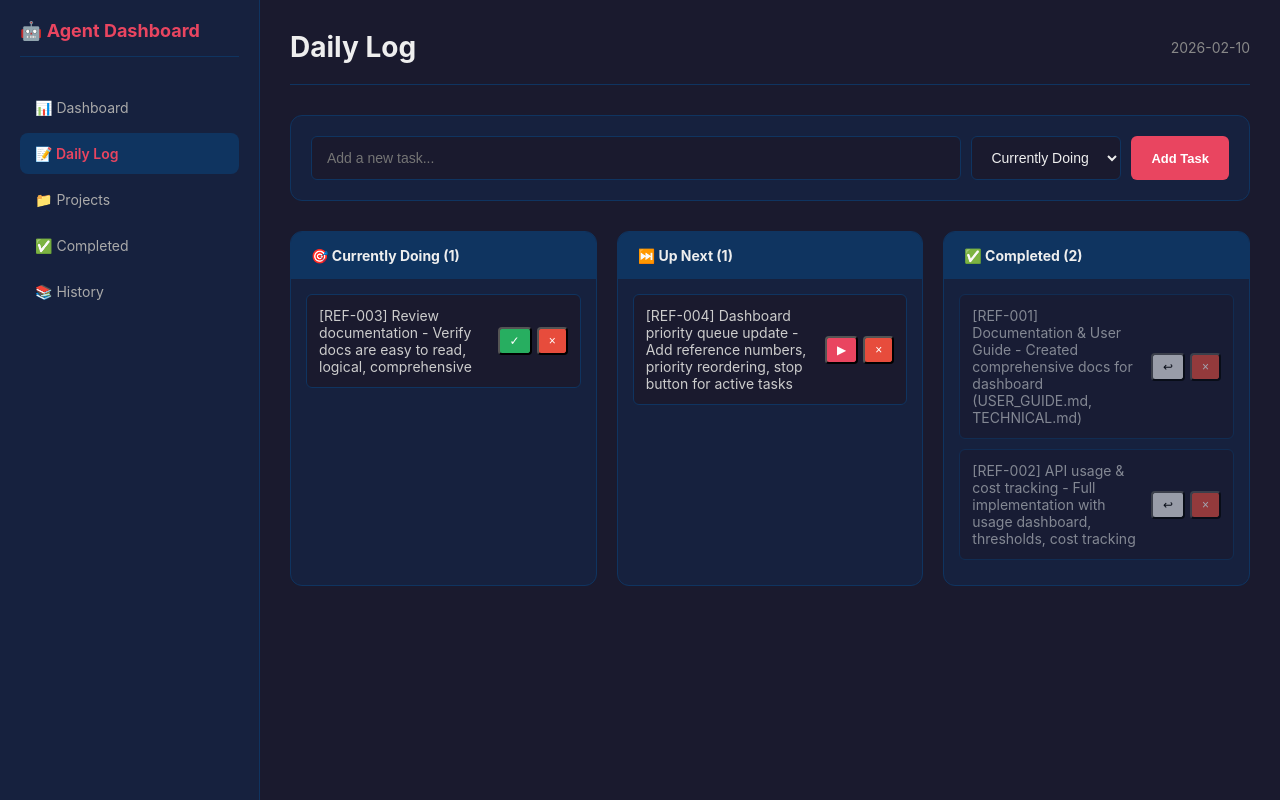
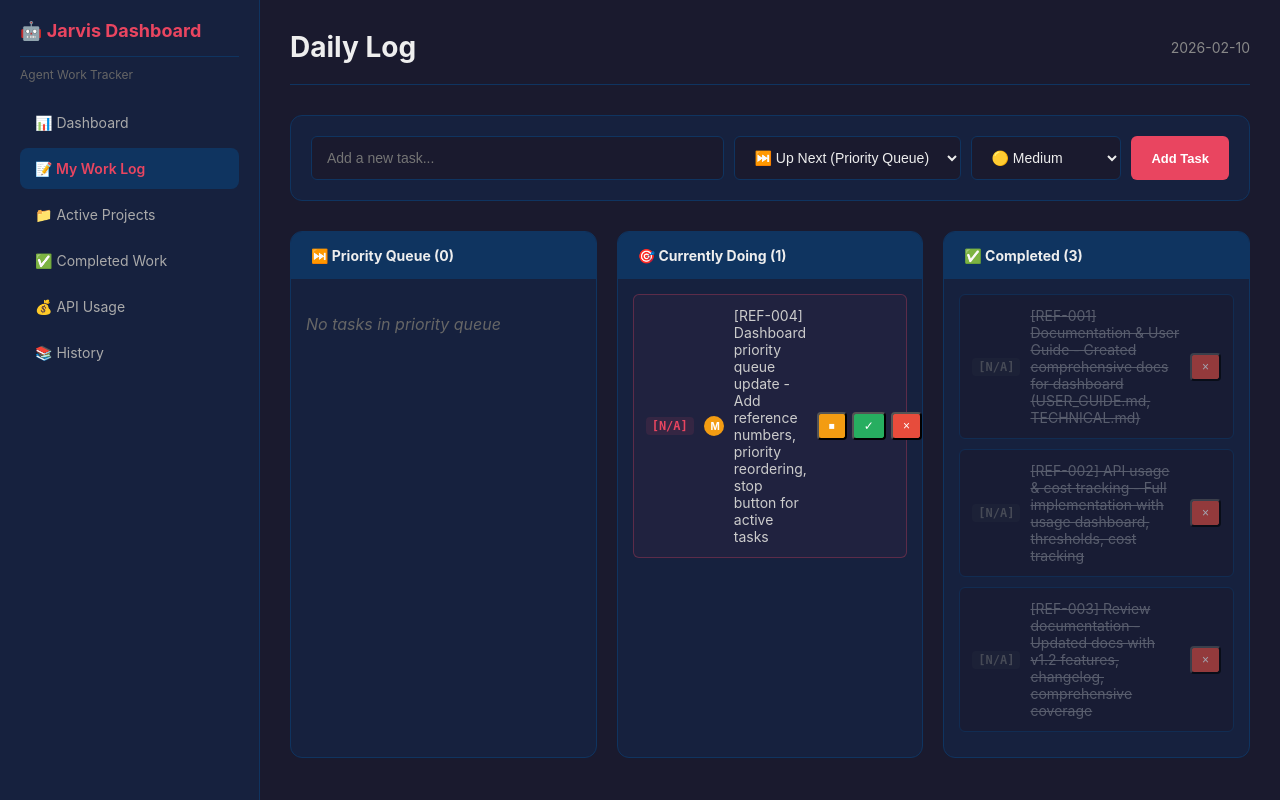
Before and after one commit to metalicrust/Kevins-OpenClaw-AI-Lab, a Flask app: page /daily-log in a window 1280 px wide. Run offline with Flask 3, Linux system fonts and the light colour scheme.

Commit message:
REF-004 Complete: Priority Queue Updates
Major dashboard enhancements:

Task Management:
- Auto-generated reference numbers (REF-001, REF-002, etc.)
- Priority levels (High/Medium/Low) with color coding
- Tasks now stored as objects with metadata (ref, text, priority, timestamps)

Priority Queue Controls:
- ↑ Move up in priority
- ↓ Move down in priority
- ▶ Start task (moves to Currently Doing)
- × Delete task

Currently Doing Controls:
- ⏹ Stop button (returns to queue)
- ✓ Complete button
- × Delete button

Visual Updates:
- Reference numbers displayed as [REF-XXX]
- Priority badges (H/M/L) with color coding
- Border colors indicate priority
- Active tasks highlighted
- Strikethrough for completed tasks

Backend Changes:
- generate_task_ref() for auto-numbering
- New routes: /reorder, /stop, /start
- Updated add_task with priority field
- Task objects with created/started/stopped timestamps

Next task will be REF-005

```diff
--- a/web-app/app.py
+++ b/web-app/app.py
@@ -131,6 +131,27 @@ def check_thresholds():
 
     return warnings
 
+def generate_task_ref():
+    """Generate next task reference number"""
+    logs = load_daily_logs()
+    max_ref = 0
+    for log in logs.values():
+        for task_list in [log.get('doing', []), log.get('next', []), log.get('completed', [])]:
+            for task in task_list:
+                if isinstance(task, dict) and 'ref' in task:
+                    try:
+                        ref_num = int(task['ref'].replace('REF-', ''))
+                        max_ref = max(max_ref, ref_num)
+                    except:
+                        pass
+                elif isinstance(task, str) and task.startswith('[REF-'):
+                    try:
+                        ref_num = int(task.split(']')[0].replace('[REF-', ''))
+                        max_ref = max(max_ref, ref_num)
+                    except:
+                        pass
+    return f"REF-{max_ref + 1:03d}"
+
 def get_or_create_today_log():
     today = datetime.now().strftime("%Y-%m-%d")
     logs = load_daily_logs()
@@ -183,6 +204,7 @@ def daily_log():
 def add_task():
     section = request.form.get('section', 'doing')
     task = request.form.get('task', '').strip()
+    priority = request.form.get('priority', 'medium')  # high, medium, low
 
     if task:
         logs = load_daily_logs()
@@ -191,10 +213,23 @@ def add_task():
         if today not in logs:
             logs[today] = {"date": today, "doing": [], "completed": [], "next": [], "notes": ""}
 
+        # Generate reference number
+        ref = generate_task_ref()
+
+        # Create task object with reference
+        task_obj = {
+            'ref': ref,
+            'text': task,
+            'priority': priority,
+            'created': datetime.now().isoformat(),
+            'started': None,
+            'stopped': None
+        }
+
         if section in logs[today]:
-            logs[today][section].append(task)
+            logs[today][section].append(task_obj)
             save_daily_logs(logs)
-            flash(f'Task added to {section}', 'success')
+            flash(f'Task {ref} added to {section}', 'success')
     else:
         flash('Task cannot be empty', 'error')
 
@@ -202,7 +237,7 @@ def add_task():
 
 @app.route('/daily-log/move', methods=['POST'])
 def move_task():
-    task = request.form.get('task', '')
+    task_ref = request.form.get('task_ref', '')
     from_section = request.form.get('from_section', '')
     to_section = request.form.get('to_section', '')
 
@@ -210,27 +245,112 @@ def move_task():
     today = datetime.now().strftime("%Y-%m-%d")
 
     if today in logs and from_section in logs[today] and to_section in logs[today]:
-        if task in logs[today][from_section]:
-            logs[today][from_section].remove(task)
-            logs[today][to_section].append(task)
+        # Find task by reference
+        task_obj = None
+        for i, t in enumerate(logs[today][from_section]):
+            if isinstance(t, dict) and t.get('ref') == task_ref:
+                task_obj = logs[today][from_section].pop(i)
+                break
+            elif isinstance(t, str) and task_ref in t:
+                task_obj = logs[today][from_section].pop(i)
+                break
+
+        if task_obj:
+            logs[today][to_section].append(task_obj)
             save_daily_logs(logs)
-            flash(f'Task moved to {to_section}', 'success')
+            flash(f'Task {task_ref} moved to {to_section}', 'success')
 
     return redirect(url_for('daily_log'))
 
 @app.route('/daily-log/delete', methods=['POST'])
 def delete_task():
-    task = request.form.get('task', '')
+    task_ref = request.form.get('task_ref', '')
     section = request.form.get('section', '')
 
     logs = load_daily_logs()
     today = datetime.now().strftime("%Y-%m-%d")
 
     if today in logs and section in logs[today]:
-        if task in logs[today][section]:
-            logs[today][section].remove(task)
-            save_daily_logs(logs)
-            flash('Task deleted', 'success')
+        # Find task by reference
+        for i, task in enumerate(logs[today][section]):
+            if isinstance(task, dict) and task.get('ref') == task_ref:
+                logs[today][section].pop(i)
+                save_daily_logs(logs)
+                flash(f'Task {task_ref} deleted', 'success')
+                break
+
+    return redirect(url_for('daily_log'))
+
+@app.route('/daily-log/reorder', methods=['POST'])
+def reorder_task():
+    """Move task up or down in priority queue"""
+    task_ref = request.form.get('task_ref', '')
+    direction = request.form.get('direction', '')  # 'up' or 'down'
+    section = request.form.get('section', 'next')  # usually 'next' for priority queue
+
+    logs = load_daily_logs()
+    today = datetime.now().strftime("%Y-%m-%d")
+
+    if today in logs and section in logs[today]:
+        tasks = logs[today][section]
+        # Find task index
+        idx = None
+        for i, task in enumerate(tasks):
+            if isinstance(task, dict) and task.get('ref') == task_ref:
+                idx = i
+                break
+
+        if idx is not None:
+            if direction == 'up' and idx > 0:
+                tasks[idx], tasks[idx-1] = tasks[idx-1], tasks[idx]
+                save_daily_logs(logs)
+                flash(f'Task {task_ref} moved up', 'success')
+            elif direction == 'down' and idx < len(tasks) - 1:
+                tasks[idx], tasks[idx+1] = tasks[idx+1], tasks[idx]
+                save_daily_logs(logs)
+                flash(f'Task {task_ref} moved down', 'success')
+
+    return redirect(url_for('daily_log'))
+
+@app.route('/daily-log/stop', methods=['POST'])
+def stop_task():
+    """Stop a currently doing task and return it to priority queue"""
+    task_ref = request.form.get('task_ref', '')
+
+    logs = load_daily_logs()
+    today = datetime.now().strftime("%Y-%m-%d")
+
+    if today in logs:
+        # Find in doing
+        for i, task in enumerate(logs[today].get('doing', [])):
+            if isinstance(task, dict) and task.get('ref') == task_ref:
+                task['stopped'] = datetime.now().isoformat()
+                logs[today]['doing'].pop(i)
+                logs[today]['next'].append(task)
+                save_daily_logs(logs)
+                flash(f'Task {task_ref} stopped and returned to queue', 'success')
+                break
+
+    return redirect(url_for('daily_log'))
+
+@app.route('/daily-log/start', methods=['POST'])
+def start_task():
+    """Start a task from priority queue"""
+    task_ref = request.form.get('task_ref', '')
+
+    logs = load_daily_logs()
+    today = datetime.now().strftime("%Y-%m-%d")
+
+    if today in logs:
+        # Find in next
+        for i, task in enumerate(logs[today].get('next', [])):
+            if isinstance(task, dict) and task.get('ref') == task_ref:
+                task['started'] = datetime.now().isoformat()
+                logs[today]['next'].pop(i)
+                logs[today]['doing'].append(task)
+                save_daily_logs(logs)
+                flash(f'Task {task_ref} started', 'success')
+                break
 
     return redirect(url_for('daily_log'))
 
--- a/web-app/static/css/style.css
+++ b/web-app/static/css/style.css
@@ -317,6 +317,86 @@ header h2 {
 
 .inline-form {
     display: inline;
+}
+
+/* Task Reference Numbers & Priority */
+.task-info {
+    display: flex;
+    align-items: center;
+    gap: 10px;
+    flex: 1;
+}
+
+.task-ref {
+    font-family: monospace;
+    font-size: 12px;
+    color: #e94560;
+    font-weight: bold;
+    background: rgba(233, 69, 96, 0.1);
+    padding: 2px 6px;
+    border-radius: 4px;
+    white-space: nowrap;
+}
+
+.task-ref.completed-ref {
+    color: #666;
+    background: rgba(100, 100, 100, 0.1);
+}
+
+.priority-badge {
+    width: 20px;
+    height: 20px;
+    border-radius: 50%;
+    display: flex;
+    align-items: center;
+    justify-content: center;
+    font-size: 10px;
+    font-weight: bold;
+    color: #fff;
+    flex-shrink: 0;
+}
+
+.priority-high {
+    border-left: 3px solid #e94560;
+}
+
+.priority-medium {
+    border-left: 3px solid #f39c12;
+}
+
+.priority-low {
+    border-left: 3px solid #27ae60;
+}
+
+.priority-badge.priority-high {
+    background: #e94560;
+}
+
+.priority-badge.priority-medium {
+    background: #f39c12;
+}
+
+.priority-badge.priority-low {
+    background: #27ae60;
+}
+
+.active-task {
+    background: rgba(233, 69, 96, 0.05);
+    border: 1px solid rgba(233, 69, 96, 0.3);
+}
+
+.completed-text {
+    text-decoration: line-through;
+    opacity: 0.6;
+}
+
+.btn-warning {
+    background: #f39c12;
+    color: #fff;
+}
+
+.btn-warning:hover {
+    background: #e67e22;
 }
 
 /* History */
--- a/web-app/templates/daily-log.html
+++ b/web-app/templates/daily-log.html
@@ -3,16 +3,18 @@
 <head>
     <meta charset="UTF-8">
     <meta name="viewport" content="width=device-width, initial-scale=1.0">
-    <title>Daily Log - Agent Dashboard</title>
+    <title>Daily Log - Jarvis Dashboard</title>
     <link rel="stylesheet" href="{{ url_for('static', filename='css/style.css') }}">
 </head>
 <body>
     <nav class="sidebar">
-        <h1>🤖 Agent Dashboard</h1>
+        <h1>🤖 Jarvis Dashboard</h1>
+        <p style="color: #666; font-size: 12px; margin: -20px 0 20px 0;">Agent Work Tracker</p>
         <a href="{{ url_for('dashboard') }}" class="nav-item">📊 Dashboard</a>
-        <a href="{{ url_for('daily_log') }}" class="nav-item active">📝 Daily Log</a>
-        <a href="#" class="nav-item">📁 Projects</a>
-        <a href="{{ url_for('completed_archive') }}" class="nav-item">✅ Completed</a>
+        <a href="{{ url_for('daily_log') }}" class="nav-item active">📝 My Work Log</a>
+        <a href="{{ url_for('projects_list') }}" class="nav-item">📁 Active Projects</a>
+        <a href="{{ url_for('completed_archive') }}" class="nav-item">✅ Completed Work</a>
+        <a href="{{ url_for('usage_dashboard') }}" class="nav-item">💰 API Usage</a>
         <a href="{{ url_for('log_history') }}" class="nav-item">📚 History</a>
     </nav>
 
@@ -35,32 +37,105 @@
             <form action="{{ url_for('add_task') }}" method="POST" class="add-task-form">
                 <input type="text" name="task" placeholder="Add a new task..." required class="task-input">
                 <select name="section" class="section-select">
-                    <option value="doing">Currently Doing</option>
-                    <option value="next">Up Next</option>
-                    <option value="completed">Completed</option>
+                    <option value="next">⏭️ Up Next (Priority Queue)</option>
+                    <option value="doing">🎯 Currently Doing</option>
+                    <option value="completed">✅ Completed</option>
+                </select>
+                <select name="priority" class="section-select" style="width: 120px;">
+                    <option value="high">🔴 High</option>
+                    <option value="medium" selected>🟡 Medium</option>
+                    <option value="low">🟢 Low</option>
                 </select>
                 <button type="submit" class="btn btn-primary">Add Task</button>
             </form>
         </div>
 
         <div class="log-columns">
+            <!-- Priority Queue (Up Next) -->
+            <div class="log-column">
+                <h3>⏭️ Priority Queue ({{ log.next|length }})</h3>
+                <div class="task-container">
+                    {% if log.next %}
+                        {% for task in log.next %}
+                        {% set task_ref = task.ref if task is mapping else 'N/A' %}
+                        {% set task_text = task.text if task is mapping else task %}
+                        {% set task_priority = task.priority if task is mapping else 'medium' %}
+                        <div class="task-item priority-{{ task_priority }}">
+                            <div class="task-info">
+                                <span class="task-ref">[{{ task_ref }}]</span>
+                                <span class="priority-badge priority-{{ task_priority }}">{{ task_priority[0]|upper }}</span>
+                                <span class="task-text">{{ task_text }}</span>
+                            </div>
+                            <div class="task-actions">
+                                <!-- Reorder Up -->
+                                {% if not loop.first %}
+                                <form action="{{ url_for('reorder_task') }}" method="POST" class="inline-form">
+                                    <input type="hidden" name="task_ref" value="{{ task_ref }}">
+                                    <input type="hidden" name="section" value="next">
+                                    <input type="hidden" name="direction" value="up">
+                                    <button type="submit" class="btn-small" title="Move Up">↑</button>
+                                </form>
+                                {% endif %}
+                                <!-- Reorder Down -->
+                                {% if not loop.last %}
+                                <form action="{{ url_for('reorder_task') }}" method="POST" class="inline-form">
+                                    <input type="hidden" name="task_ref" value="{{ task_ref }}">
+                                    <input type="hidden" name="section" value="next">
+                                    <input type="hidden" name="direction" value="down">
+                                    <button type="submit" class="btn-small" title="Move Down">↓</button>
+                                </form>
+                                {% endif %}
+                                <!-- Start Task -->
+                                <form action="{{ url_for('start_task') }}" method="POST" class="inline-form">
+                                    <input type="hidden" name="task_ref" value="{{ task_ref }}">
+                                    <button type="submit" class="btn-small btn-primary" title="Start Doing">▶</button>
+                                </form>
+                                <!-- Delete -->
+                                <form action="{{ url_for('delete_task') }}" method="POST" class="inline-form">
+                                    <input type="hidden" name="task_ref" value="{{ task_ref }}">
+                                    <input type="hidden" name="section" value="next">
+                                    <button type="submit" class="btn-small btn-danger" title="Delete">×</button>
+                                </form>
+                            </div>
+                        </div>
+                        {% endfor %}
+                    {% else %}
+                        <p class="empty">No tasks in priority queue</p>
+                    {% endif %}
+                </div>
+            </div>
+
             <!-- Currently Doing -->
             <div class="log-column">
                 <h3>🎯 Currently Doing ({{ log.doing|length }})</h3>
                 <div class="task-container">
                     {% if log.doing %}
                         {% for task in log.doing %}
-                        <div class="task-item">
-                            <span class="task-text">{{ task }}</span>
+                        {% set task_ref = task.ref if task is mapping else 'N/A' %}
+                        {% set task_text = task.text if task is mapping else task %}
+                        {% set task_priority = task.priority if task is mapping else 'medium' %}
+                        <div class="task-item priority-{{ task_priority }} active-task">
+                            <div class="task-info">
+                                <span class="task-ref">[{{ task_ref }}]</span>
+                                <span class="priority-badge priority-{{ task_priority }}">{{ task_priority[0]|upper }}</span>
+                                <span class="task-text">{{ task_text }}</span>
+                            </div>
                             <div class="task-actions">
+                                <!-- Stop Task (back to queue) -->
+                                <form action="{{ url_for('stop_task') }}" method="POST" class="inline-form">
+                                    <input type="hidden" name="task_ref" value="{{ task_ref }}">
+                                    <button type="submit" class="btn-small btn-warning" title="Stop & Return to Queue">⏹</button>
+                                </form>
+                                <!-- Complete Task -->
                                 <form action="{{ url_for('move_task') }}" method="POST" class="inline-form">
-                                    <input type="hidden" name="task" value="{{ task }}">
+                                    <input type="hidden" name="task_ref" value="{{ task_ref }}">
                                     <input type="hidden" name="from_section" value="doing">
                                     <input type="hidden" name="to_section" value="completed">
                                     <button type="submit" class="btn-small btn-success" title="Mark Complete">✓</button>
                                 </form>
+                                <!-- Delete -->
                                 <form action="{{ url_for('delete_task') }}" method="POST" class="inline-form">
-                                    <input type="hidden" name="task" value="{{ task }}">
+                                    <input type="hidden" name="task_ref" value="{{ task_ref }}">
                                     <input type="hidden" name="section" value="doing">
                                     <button type="submit" class="btn-small btn-danger" title="Delete">×</button>
                                 </form>
@@ -73,52 +148,22 @@
                 </div>
             </div>
 
-            <!-- Up Next -->
-            <div class="log-column">
-                <h3>⏭️ Up Next ({{ log.next|length }})</h3>
-                <div class="task-container">
-                    {% if log.next %}
-                        {% for task in log.next %}
-                        <div class="task-item">
-                            <span class="task-text">{{ task }}</span>
-                            <div class="task-actions">
-                                <form action="{{ url_for('move_task') }}" method="POST" class="inline-form">
-                                    <input type="hidden" name="task" value="{{ task }}">
-                                    <input type="hidden" name="from_section" value="next">
-                                    <input type="hidden" name="to_section" value="doing">
-                                    <button type="submit" class="btn-small btn-primary" title="Start Doing">▶</button>
-                                </form>
-                                <form action="{{ url_for('delete_task') }}" method="POST" class="inline-form">
-                                    <input type="hidden" name="task" value="{{ task }}">
-                                    <input type="hidden" name="section" value="next">
-                                    <button type="submit" class="btn-small btn-danger" title="Delete">×</button>
-                                </form>
-                            </div>
-                        </div>
-                        {% endfor %}
-                    {% else %}
-                        <p class="empty">No upcoming tasks</p>
-                    {% endif %}
-                </div>
-            </div>
-
             <!-- Completed -->
             <div class="log-column">
                 <h3>✅ Completed ({{ log.completed|length }})</h3>
                 <div class="task-container completed-container">
                     {% if log.completed %}
                         {% for task in log.completed %}
+                        {% set task_ref = task.ref if task is mapping else 'N/A' %}
+                        {% set task_text = task.text if task is mapping else task %}
                         <div class="task-item completed">
-                            <span class="task-text">{{ task }}</span>
+                            <div class="task-info">
+                                <span class="task-ref completed-ref">[{{ task_ref }}]</span>
+                                <span class="task-text completed-text">{{ task_text }}</span>
+                            </div>
                             <div class="task-actions">
-                                <form action="{{ url_for('move_task') }}" method="POST" class="inline-form">
-                                    <input type="hidden" name="task" value="{{ task }}">
-                                    <input type="hidden" name="from_section" value="completed">
-                                    <input type="hidden" name="to_section" value="doing">
-                                    <button type="submit" class="btn-small" title="Move Back">↩</button>
-                                </form>
                                 <form action="{{ url_for('delete_task') }}" method="POST" class="inline-form">
-                                    <input type="hidden" name="task" value="{{ task }}">
+                                    <input type="hidden" name="task_ref" value="{{ task_ref }}">
                                     <input type="hidden" name="section" value="completed">
                                     <button type="submit" class="btn-small btn-danger" title="Delete">×</button>
                                 </form>
```
Also changed, not shown: web-app/data/daily_logs.json (+4 -5 lines).
